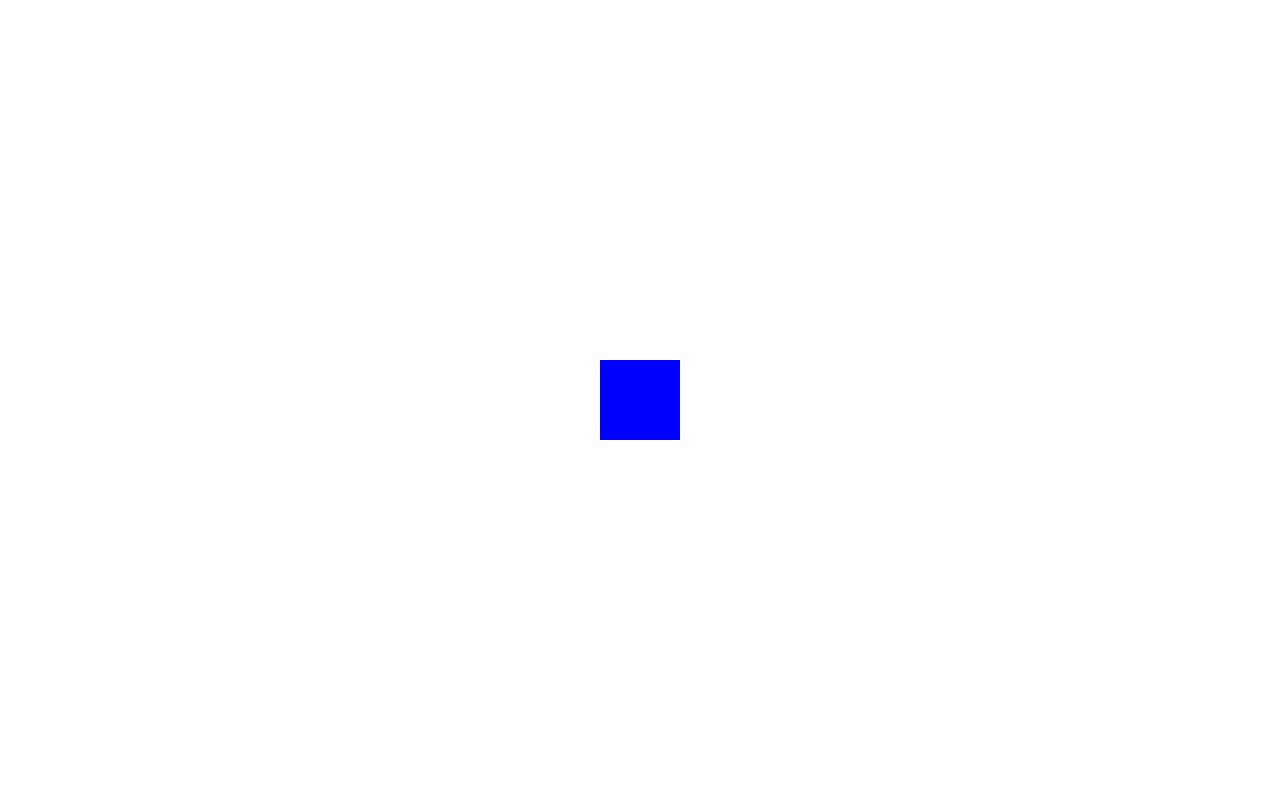
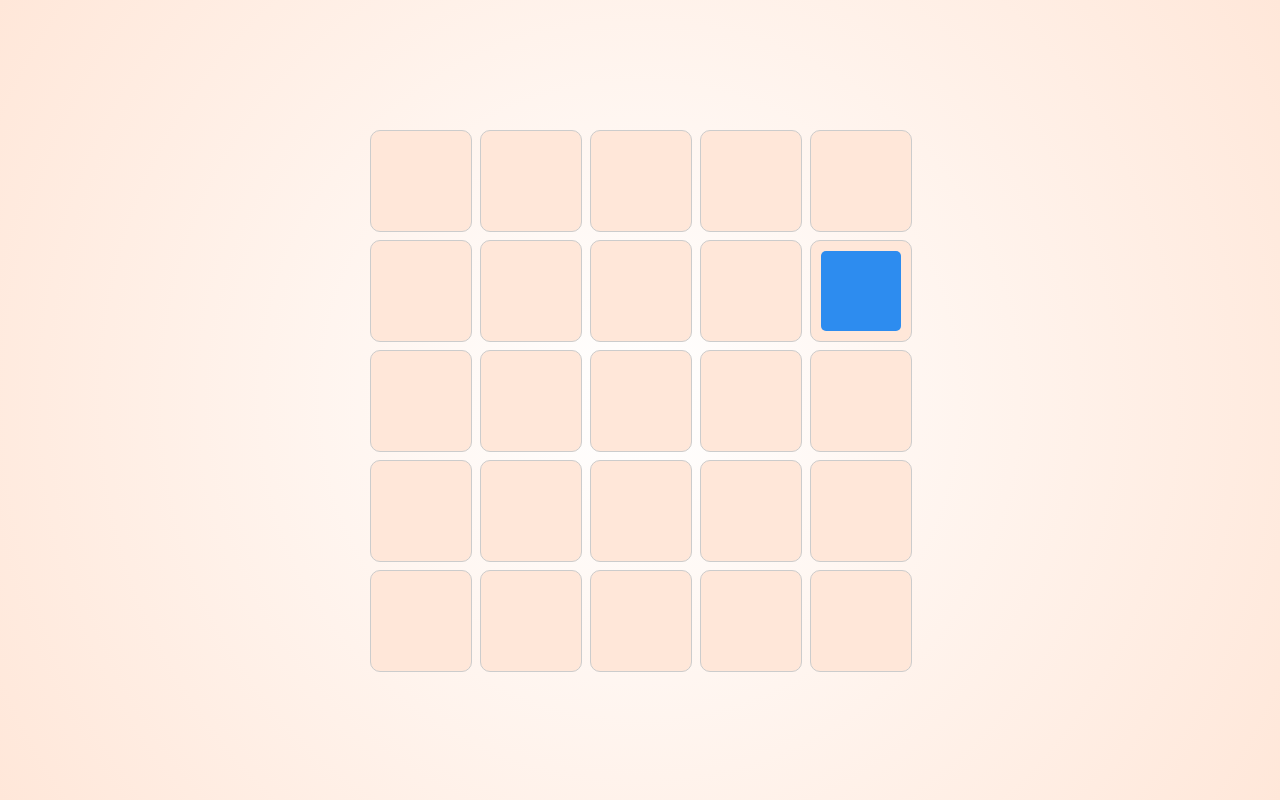
Before and after one commit to renatocn86/SENAC-2025, a plain HTML site: page front-end/pages/jogo.html in a window 1280 px wide. Drawn offline with Linux system fonts and the light colour scheme.

Commit message:
Jogo finalizado

```diff
--- a/front-end/pages/css/jogo.css
+++ b/front-end/pages/css/jogo.css
@@ -1,23 +1,54 @@
-*{
+* {
     margin: 0;
     padding: 0;
 }
 
-html, body{
+html,
+body {
     width: 100%;
     min-height: 100vh;
     height: 100%;
 }
-#container{
+
+#container {
     width: 100%;
     height: 100%;
     display: flex;
     justify-content: center;
     align-items: center;
+    background: #ffffff;
+    background: radial-gradient(circle, rgba(255, 255, 255, 1) 0%, rgba(255, 231, 217, 1) 100%);
 }
-.square{
-    margin: 5mm;
+
+.game-container {
+    width: 540px;
+    height: 540px;
+    display: grid;
+    grid-template-columns: repeat(5, 100px);
+    grid-template-rows: repeat(5, 100px);
+    gap: 10px;
+}
+
+.square {
     width: 80px;
     height: 80px;
-    background-color: rgb(29, 135, 36);
+    background-color: rgb(255, 132, 0);
+    border-radius: 5px;
+    transition: border-radius 0.3s, transform 0.3s;
 }
+
+.square:hover{
+    border-radius: 10px;
+    transform: scale(1.3);
+}
+
+.cell {
+    width: 100px;
+    height: 100px;
+    border: 1px solid #ccc;
+    border-radius: 10px;
+    display: flex;
+    justify-content: center;
+    align-items: center;
+    background-color: rgba(255, 231, 217, 1);
+}
--- a/front-end/pages/javascript/jogo.js
+++ b/front-end/pages/javascript/jogo.js
@@ -1,6 +1,16 @@
 
 var container = document.getElementById('container')
-flag = true
+var gameContainer = document.createElement('div')
+gameContainer.className = 'game-container'
+
+container.appendChild(gameContainer)
+
+for(let i = 0; i < 25; i++){
+    let cell = document.createElement('div')
+    cell.className = 'cell'
+    gameContainer.appendChild(cell)
+}
+
 function CreateSquare(){
     if(document.querySelector('.square')!==null){
         document.querySelector('.square').remove()
@@ -10,13 +20,17 @@ function CreateSquare(){
     a.addEventListener('click', ()=>{
         CreateSquare()
     })
-    if(flag){
-        a.style.backgroundColor = "blue"
-    } else{
-        a.style.backgroundColor = "red"
-    }
-    flag = !flag
-    container.appendChild(a)
+
+    let red = Math.floor(Math.random()*256)
+    let green = Math.floor(Math.random()*256)
+    let blue = Math.floor(Math.random()*256)
+    a.style.backgroundColor = 'rgb( '+red+','+green+','+blue+')'
+
+    var cells = document.querySelectorAll('.cell')
+    var randomIndex = Math.floor(Math.random()*25)
+    let randomCell = cells[randomIndex]
+
+    randomCell.appendChild(a)
 }
 
 CreateSquare()
--- a/front-end/scripts/json.js
+++ b/front-end/scripts/json.js
@@ -1,3 +1,4 @@
+function Json() {
     //JSON - JavaScript Object Notation
 
     var pessoa = { // JSON -> estrutura de dados para representar um objeto
@@ -53,3 +54,4 @@ var produtos = [ // Lista de produtos
 
     console.log(produtos[2]) // Para acessar um ítem da lista
     // utilizamos o index(lista[x])
+}
```
Also changed, not shown: front-end/index.html (+8 -2 lines). Lines whose indentation alone changed are shown as unchanged.
